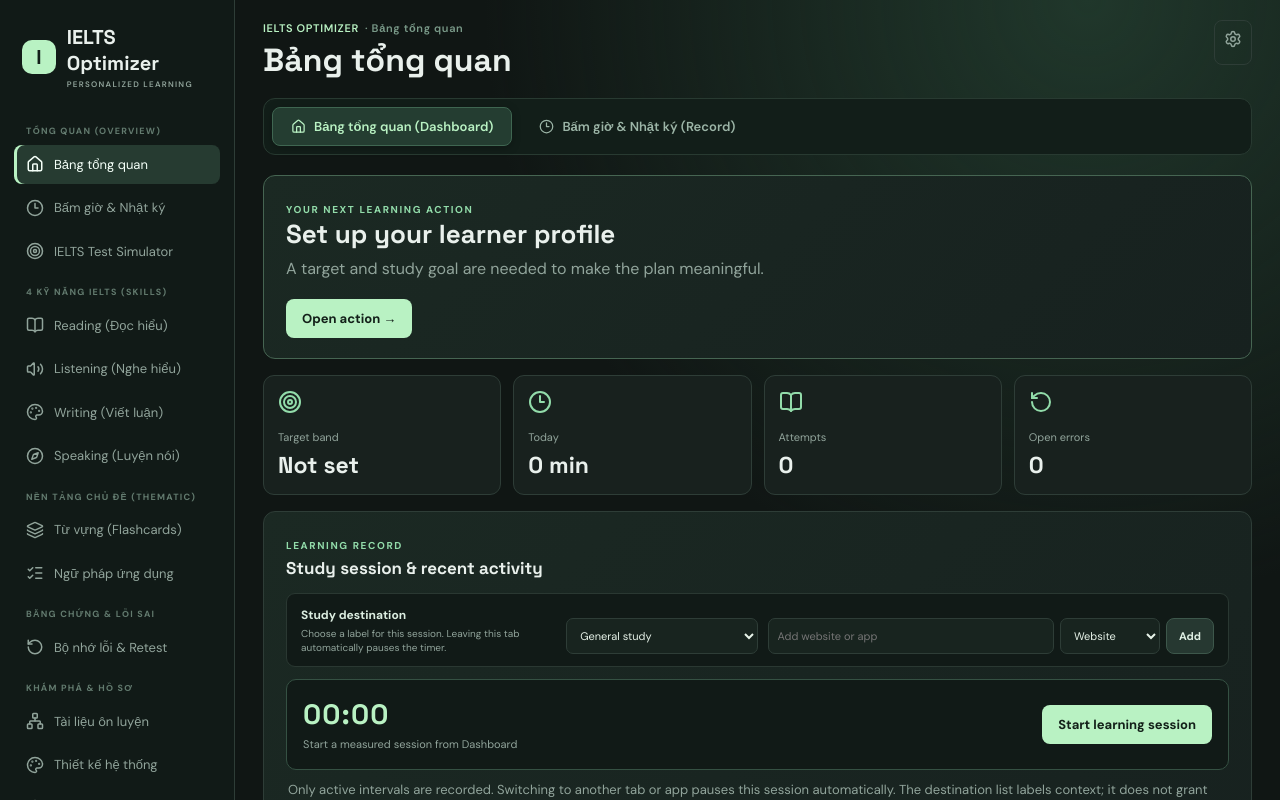
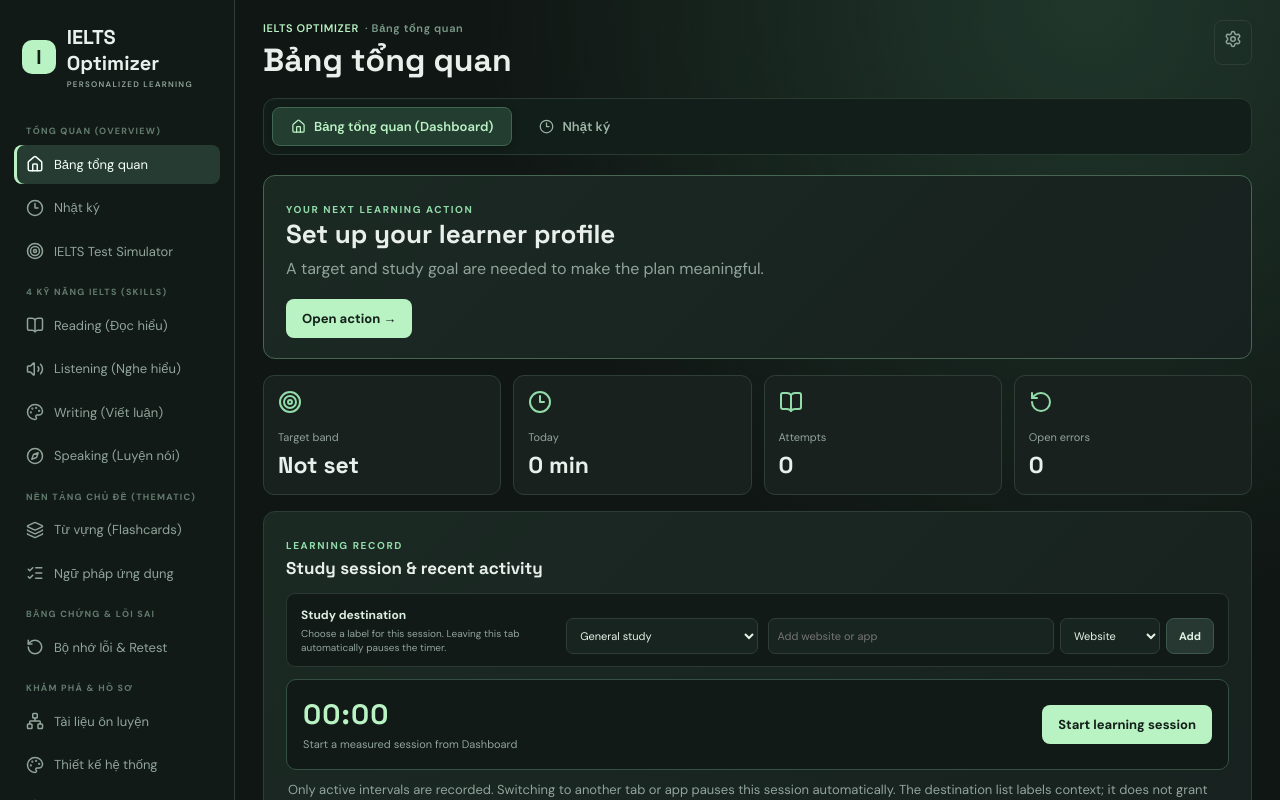
Before and after one commit to aukhaicuong123-bit/IELTS-Optimizer, a React (Vite) app: page / in a window 1280 px wide. Shown: the top 800 px of the page. Built offline with nearby package versions, Linux system fonts and the light colour scheme.

Commit message:
rename Bấm giờ & Nhật ký to Nhật ký in nav and header

```diff
--- a/src/App.tsx
+++ b/src/App.tsx
@@ -72,7 +72,7 @@ const navGroups: { label: string; items: NavItem[] }[] = [
     label: 'Tổng quan (Overview)',
     items: [
       ['dashboard', 'Bảng tổng quan', Home],
-      ['record', 'Bấm giờ & Nhật ký', Clock3]
+      ['record', 'Nhật ký', Clock3]
       ,['simulator', 'IELTS Test Simulator', Target]
     ]
   },
@@ -304,7 +304,7 @@ export default function App() {
               <div
                 className="timer-live-badge"
                 onClick={() => go('record')}
-                title="Nhấp để xem nhật ký bấm giờ"
+                title="Nhấp để xem nhật ký"
                 role="button"
                 tabIndex={0}
               >
@@ -406,7 +406,7 @@ export default function App() {
               className={`skill-quick-btn ${page === 'record' ? 'active' : ''}`}
               onClick={() => go('record')}
             >
-              <Clock3 size={15} /> <span>Bấm giờ & Nhật ký (Record)</span>
+              <Clock3 size={15} /> <span>Nhật ký</span>
             </button>
           </div>
         )}
```
